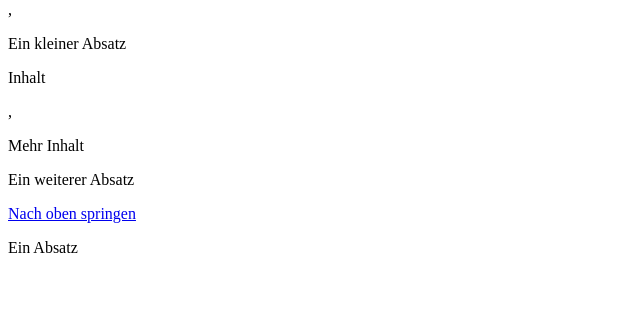
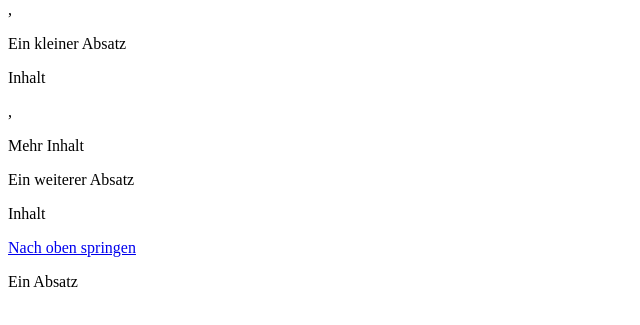
Before and after one commit to earlyb7rd/MyProject, a plain HTML site: page index.html in a window 1280 px wide. Shown: the part 79-404 px from the top of the page, without its empty margins (0-640 px from the left). Drawn offline with Linux system fonts and the light colour scheme.

Commit message:
Added some content

```diff
--- a/index.html
+++ b/index.html
@@ -11,6 +11,7 @@
 <p>Inhalt</p>,
 <p>Mehr Inhalt</p>
 <p>Ein weiterer Absatz<p>
+<p>Inhalt</p>
 <a href="#">Nach oben springen</a>
 <p>Ein Absatz</p>
 </body<
```
